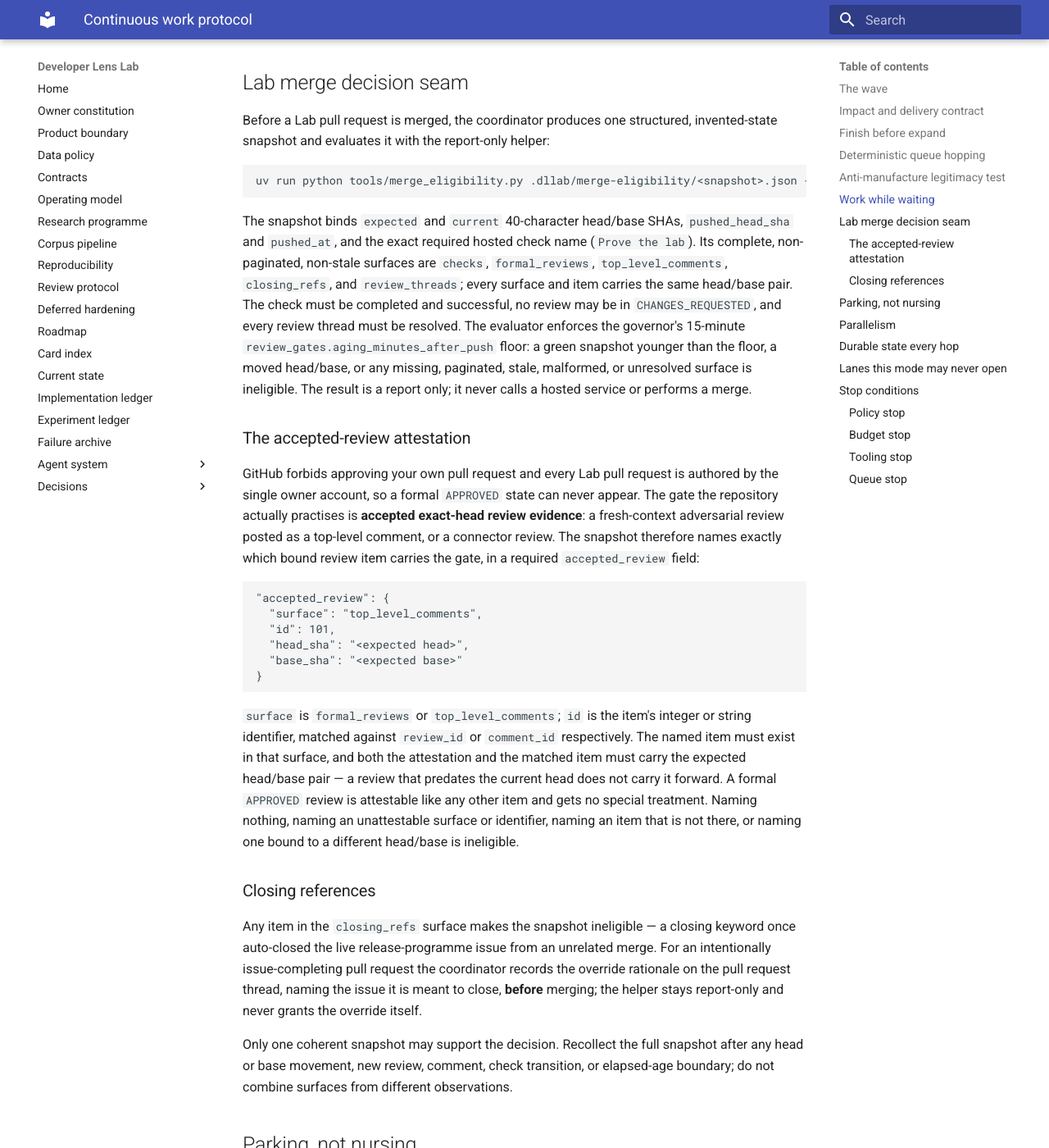
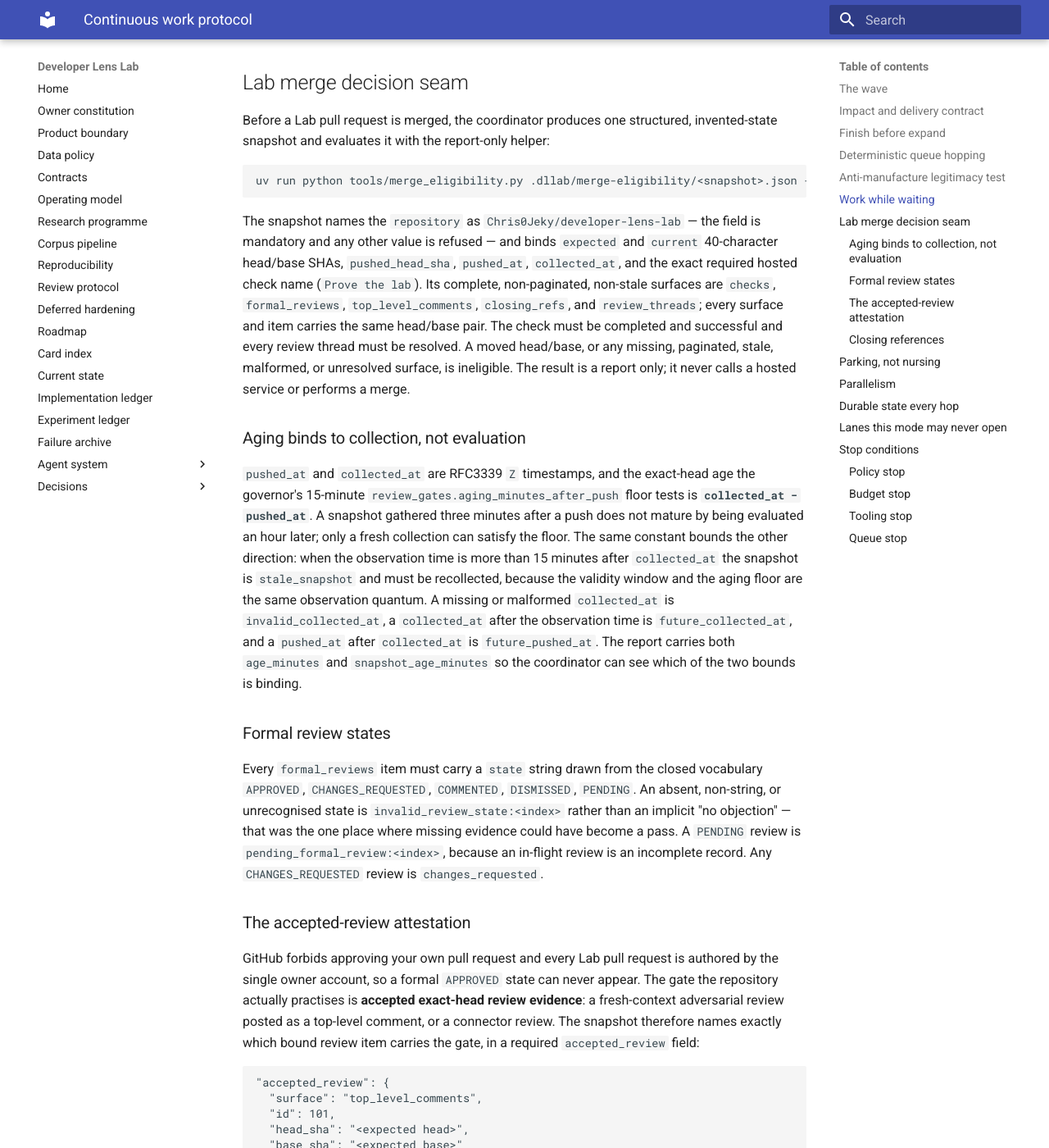
Before and after one commit to Chris0Jeky/developer-lens-lab, an MkDocs documentation site: the page built from docs/agent-system/CONTINUOUS_WORK_PROTOCOL.md, in a window 1280 px wide and 1400 px high, scrolled down 4085 px. Shown: the whole window at 82% size. Built offline with MkDocs 1.6.1 and Material for MkDocs 9.7.7, drawn with Linux system fonts in a browser that asks for light colours; some of the changed text lies outside the part shown.

Commit message:
Document the collection-bound and review-state refusals

````diff
--- a/docs/agent-system/CONTINUOUS_WORK_PROTOCOL.md
+++ b/docs/agent-system/CONTINUOUS_WORK_PROTOCOL.md
@@ -151,16 +151,37 @@ snapshot and evaluates it with the report-only helper:
 uv run python tools/merge_eligibility.py .dllab/merge-eligibility/<snapshot>.json --now <utc-now>
 ```
 
-The snapshot binds `expected` and `current` 40-character head/base SHAs, `pushed_head_sha` and
-`pushed_at`, and the exact required hosted check name (`Prove the lab`). Its complete,
-non-paginated, non-stale surfaces are
+The snapshot names the `repository` as `Chris0Jeky/developer-lens-lab` — the field is mandatory and
+any other value is refused — and binds `expected` and `current` 40-character head/base SHAs,
+`pushed_head_sha`, `pushed_at`, `collected_at`, and the exact required hosted check name
+(`Prove the lab`). Its complete, non-paginated, non-stale surfaces are
 `checks`, `formal_reviews`, `top_level_comments`, `closing_refs`, and `review_threads`; every
-surface and item carries the same head/base pair. The check must be completed and successful, no
-review may be in `CHANGES_REQUESTED`, and every review thread must be resolved. The evaluator
-enforces the governor's 15-minute `review_gates.aging_minutes_after_push` floor: a green snapshot
-younger than the floor, a moved head/base, or any missing, paginated, stale, malformed, or
-unresolved surface is ineligible. The result is a report only; it never calls a hosted service or
-performs a merge.
+surface and item carries the same head/base pair. The check must be completed and successful and
+every review thread must be resolved. A moved head/base, or any missing, paginated, stale,
+malformed, or unresolved surface, is ineligible. The result is a report only; it never calls a
+hosted service or performs a merge.
+
+### Aging binds to collection, not evaluation
+
+`pushed_at` and `collected_at` are RFC3339 `Z` timestamps, and the exact-head age the governor's
+15-minute `review_gates.aging_minutes_after_push` floor tests is **`collected_at − pushed_at`**. A
+snapshot gathered three minutes after a push does not mature by being evaluated an hour later; only
+a fresh collection can satisfy the floor. The same constant bounds the other direction: when the
+observation time is more than 15 minutes after `collected_at` the snapshot is `stale_snapshot` and
+must be recollected, because the validity window and the aging floor are the same observation
+quantum. A missing or malformed `collected_at` is `invalid_collected_at`, a `collected_at` after
+the observation time is `future_collected_at`, and a `pushed_at` after `collected_at` is
+`future_pushed_at`. The report carries both `age_minutes` and `snapshot_age_minutes` so the
+coordinator can see which of the two bounds is binding.
+
+### Formal review states
+
+Every `formal_reviews` item must carry a `state` string drawn from the closed vocabulary
+`APPROVED`, `CHANGES_REQUESTED`, `COMMENTED`, `DISMISSED`, `PENDING`. An absent, non-string, or
+unrecognised state is `invalid_review_state:<index>` rather than an implicit "no objection" — that
+was the one place where missing evidence could have become a pass. A `PENDING` review is
+`pending_formal_review:<index>`, because an in-flight review is an incomplete record. Any
+`CHANGES_REQUESTED` review is `changes_requested`.
 
 ### The accepted-review attestation
 
@@ -186,6 +207,11 @@ that surface, and both the attestation and the matched item must carry the expec
 attestable like any other item and gets no special treatment. Naming nothing, naming an
 unattestable surface or identifier, naming an item that is not there, or naming one bound to a
 different head/base is ineligible.
+
+Identifier matching is **type-strict**: the string `"501"` never matches the integer `501`, so the
+snapshot must quote the identifier exactly as the surface records it. Booleans are never valid
+identifiers on either side, since `bool` is an `int` in Python and `true` would otherwise match
+`1`.
 
 ### Closing references
 
````
